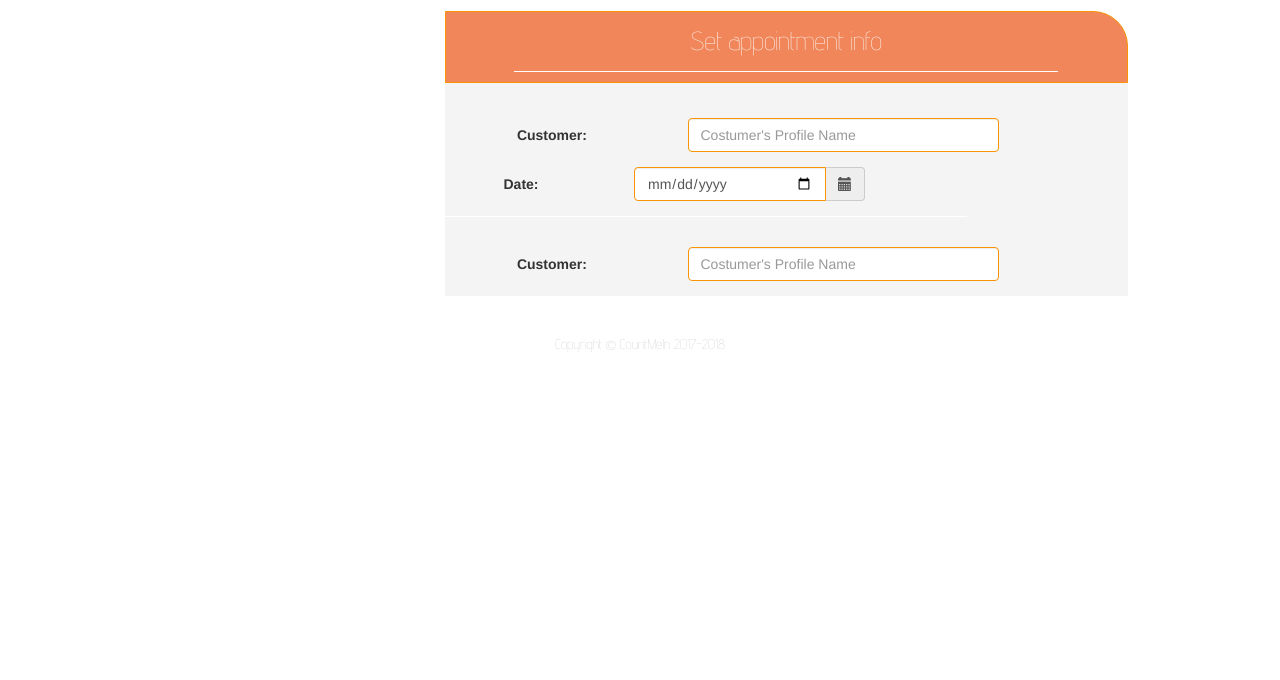
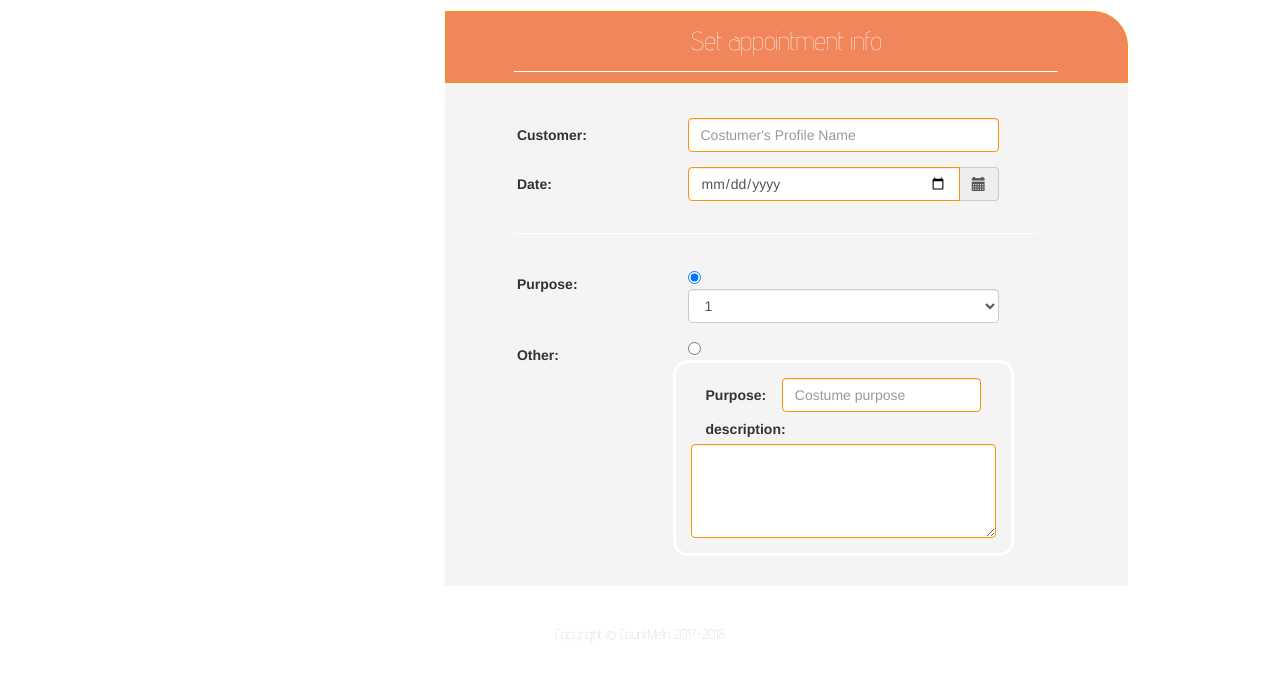
Before and after one commit to Nid173/CountMeIn_Project, a plain HTML site: page addAppointment.html in a window 1280 px wide. Shown: the part 66-746 px from the top of the page. Drawn offline with nearby package versions, Linux system fonts and the light colour scheme.

Commit message:
Commit_addappointment semifinal

```diff
--- a/addAppointment.html
+++ b/addAppointment.html
@@ -59,7 +59,7 @@
           </div>
 
           <!--Form Start Here with title -->
-          <div class="col-md-7 radius-top-right WindowContent ">
+          <div class="col-md-7 col-xs-12 radius-top-right WindowContent ">
             <div class="col-xs-12 title radius-top-right">
               <div class="whiteLine80">
                   Set appointment info
@@ -77,7 +77,7 @@
                 </div>
               </div>
 
-              <div class="form-group row whiteLine80">
+              <div class="form-group row ">
                 <label for="example-text-input" class="col-md-3 col-xs-12 col-md-offset-1">Date:</label>
                 <div class="col-md-6 col-xs-12">
                   <div class="input-group date" id="datetimepicker1">
@@ -89,10 +89,41 @@
                 </div>
               </div>
 
-              <div class="form-group row purpose-section">
-                <label for="example-text-input" class="col-md-3 col-xs-12 col-md-offset-1">Customer:</label>
+              <div class="col-xs-11 col-xs-offset-1 whiteLine80">
+              </div>
+
+              <div class="form-group row">
+                <label for="purpose_select" class=" col-md-3 col-xs-10 col-md-offset-1">Purpose:
+                </label>
                 <div class="col-md-6 col-xs-12">
-                  <input class="form-control" type="text" placeholder="Costumer's Profile Name" id="example-text-input">
+                  <input checked type="radio" class="inline-radio" name="purpose_radio" onclick="HideOtherPurpose();">
+                  <select class="form-control" id="purpose_select" title="Options">
+                    <option>1</option>
+                    <option>2</option>
+                    <option>3</option>
+                    <option>4</option>
+                  </select>
+                </div>
+              </div>
+
+
+              <div class="form-group row">
+                <label for="purpose_select" class=" col-md-3 col-xs-10 col-md-offset-1">Other:
+                </label>
+                <div class="col-md-6 col-xs-12">
+                  <input type="radio" class="inline-radio" name="purpose_radio">
+                  <div class="form-group row" id="otherPurpose">
+                    <label class="col-md-3 col-xs-12">Purpose:</label>
+                    <div class="col-md-9 col-xs-12">
+                      <input class="form-control" type="text" placeholder="Costume purpose">
+                    </div>
+
+                    <label for="purpose_description" class="col-xs-12">description:</label>
+                    <textarea class="form-control" rows="4" id="purpose_description"></textarea>
+
+
+                  </div>
+
                 </div>
               </div>
 
--- a/includes/main.js
+++ b/includes/main.js
@@ -48,7 +48,7 @@ function ValidateDayUp(d){
   if(d+1==7){
     d=-1;
   }
-  return d;
+  return ++d;
 };
 
 function DashCalendar(){
@@ -72,7 +72,7 @@ function DashCalendar(){
     var elem = document.createElement('div');
     elem.className = "col-xs-1";
     elem.innerHTML=days[week.index];
-        week.index = ValidateDayUp(week.index)+1;
+    week.index = ValidateDayUp(week.index);
     var insideelem = document.createElement('article');
     insideelem.className ="dateCircle";
     var today = week.date+i;
@@ -80,6 +80,7 @@ function DashCalendar(){
       insideelem.className +=" active";
     insideelem.innerHTML=today;
     elem.appendChild(insideelem);
+		console.log(today+" "+days[week.index-1]);
     if(i==0)
       elem.className+=" col-xs-offset-2";
     dashsection.children[1].children[0].appendChild(elem);
--- a/includes/style.css
+++ b/includes/style.css
@@ -225,9 +225,22 @@ background-size:25px 25px;
 #addappointment-form label{
   padding-top: 7px;
 }
-#addappointment-form input{
+#addappointment-form input,textarea{
   border: 1px solid #f89406;
 }
 #addappointment-form .purpose-section{
   margin-top: 30px;
 }
+#addappointment-form .whiteLine80{
+	margin-bottom: 33px;
+	height: 18px;
+}
+#otherPurpose{
+	border: 3px solid #fff;
+	border-radius: 15px;
+	background-color: #f4f4f4;
+	padding: 15px;
+}
+#otherPurpose>textarea{
+	border: 1px solid #f89406;
+}
```
Also changed, not shown: 1 other file.
